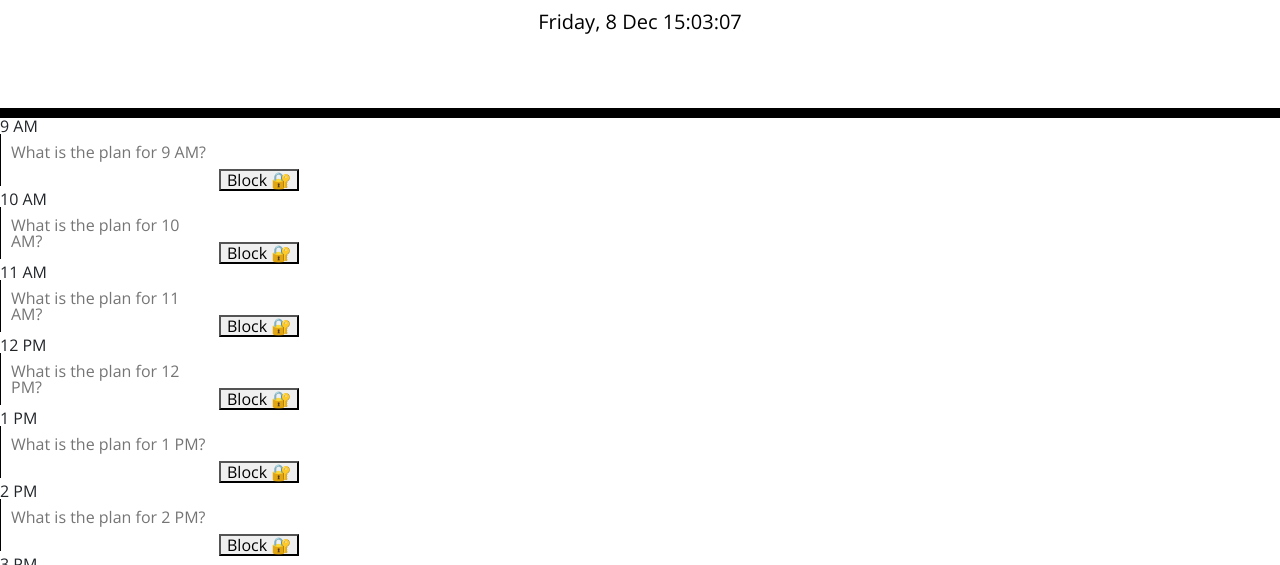
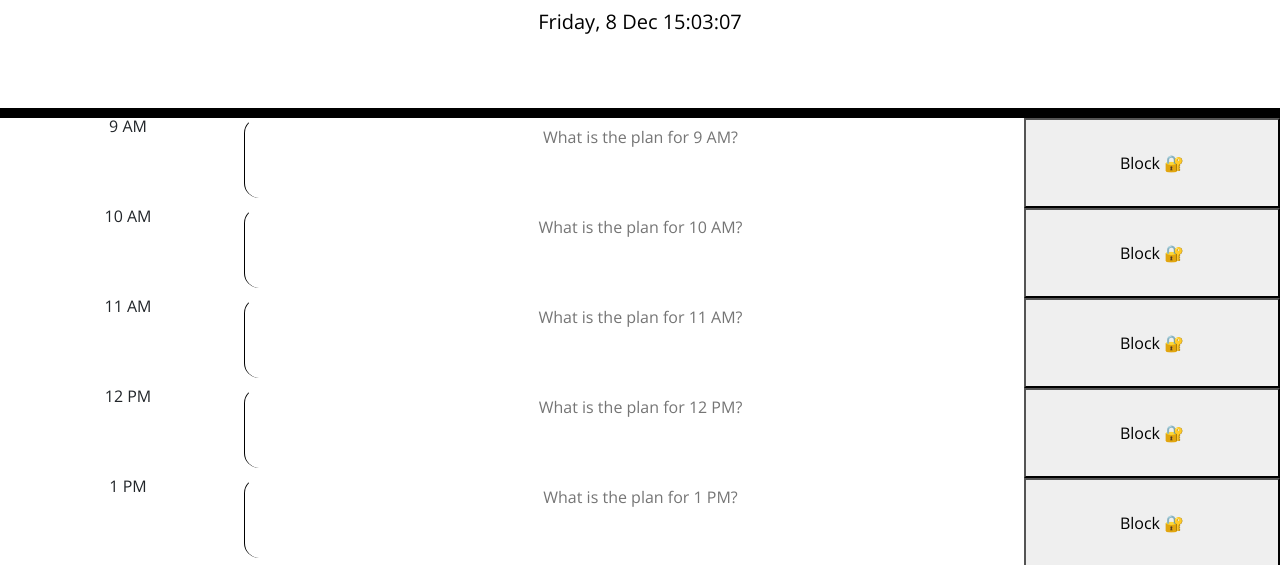
Before and after one commit to irebm2/Module-7---Irene-Bazaga, a plain HTML site: page index.html in a window 1280 px wide. Shown: the part 169-734 px from the top of the page. Drawn offline with nearby package versions, Linux system fonts and the light colour scheme; files that its build step writes are made by us from their sources.

Commit message:
slots okay

```diff
--- a/assets/js.js
+++ b/assets/js.js
@@ -15,11 +15,11 @@ $(document).ready(function() {
     // Create timeslots for each hour from 9 AM to 6 PM
     for (let hour = 9; hour <= 18; hour++) {
       let time = dayjs().hour(hour).minute(0);
-      let timeslot = $('<div>').addClass('timeslot');
+      let timeslot = $('<div>').addClass('timeslot ');
       let title = $('<div>').addClass('time-title').text(time.format('h A'));
 
       const placeholderTxt = `What is the plan for ${time.format('h A')}?`;
-      let textBox = $('<textarea>').addClass('text-box').attr('placeholder', placeholderTxt);
+      let textBox = $('<textarea>').addClass('text-box time-block row').attr('placeholder', placeholderTxt);
 
       let blockButton = $('<button>').addClass('block-button').text('Block 🔐');
 
--- a/assets/style.css
+++ b/assets/style.css
@@ -70,3 +70,23 @@ header {
   font-size: 20px;
   transition: all 0.3s ease-in-out;
 }
+
+.timeslot {
+  display: flex;
+  flex-wrap: wrap;
+}
+
+.timeslot .time-title {
+  flex: 0 1 20%; /* 20% width */
+  text-align: center;
+}
+
+.timeslot .text-box {
+  flex: 1 1 30%; /* 60% width */
+  margin-bottom: 10px;
+}
+
+.timeslot .block-button {
+  flex: 0 1 20%; /* 20% width */
+  text-align: center;
+}
```
